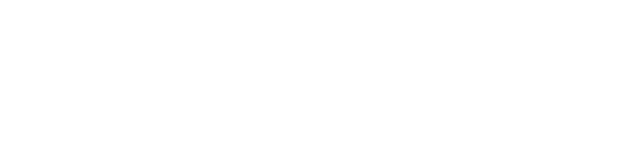
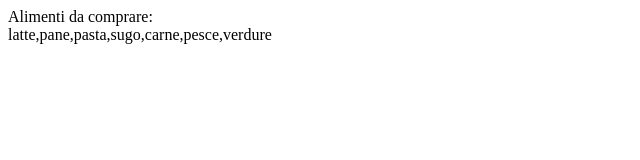
Before and after one commit to AlessiaCiabatti/js-lista-spesa, a plain HTML site: page index.html in a window 1280 px wide. Shown: the whole page, without its empty margins (0-640 px from the left). Drawn offline with Linux system fonts and the light colour scheme.

Commit message:
[add] js-innerHTML

```diff
--- a/index.html
+++ b/index.html
@@ -6,7 +6,7 @@
   <title>Document</title>
 </head>
 <body>
-
+  <div id="lista"></div>
 
   <script src="js/javascript.js"></script>
 </body>
--- a/js/javascript.js
+++ b/js/javascript.js
@@ -18,8 +18,14 @@ i = 0;
 // ciclo while i < lista
 while (i < listaSpesa.length){
   // 4
+  // stampa in console
   console.log(listaSpesa[i]);
   // 5
   // incremento di i fino a quando non raggiunge la lunghezza della lista
   i++;
 }
+
+// stampa in pagina
+document.getElementById('lista').innerHTML = `
+  Alimenti da comprare: <br> ${listaSpesa}
+  `
```
Also changed, not shown: 1 other file.
